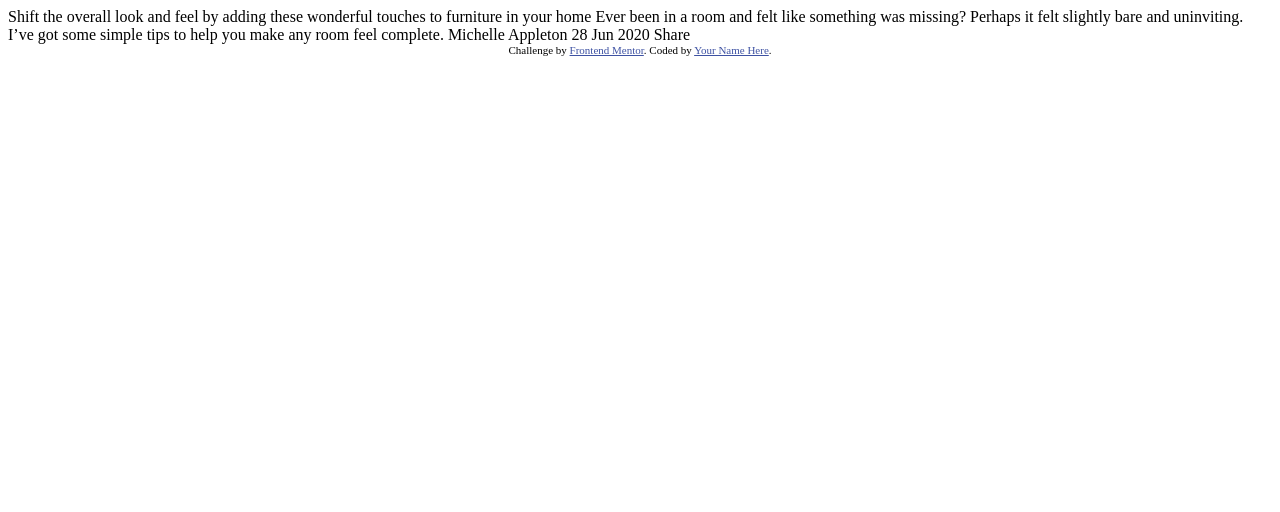
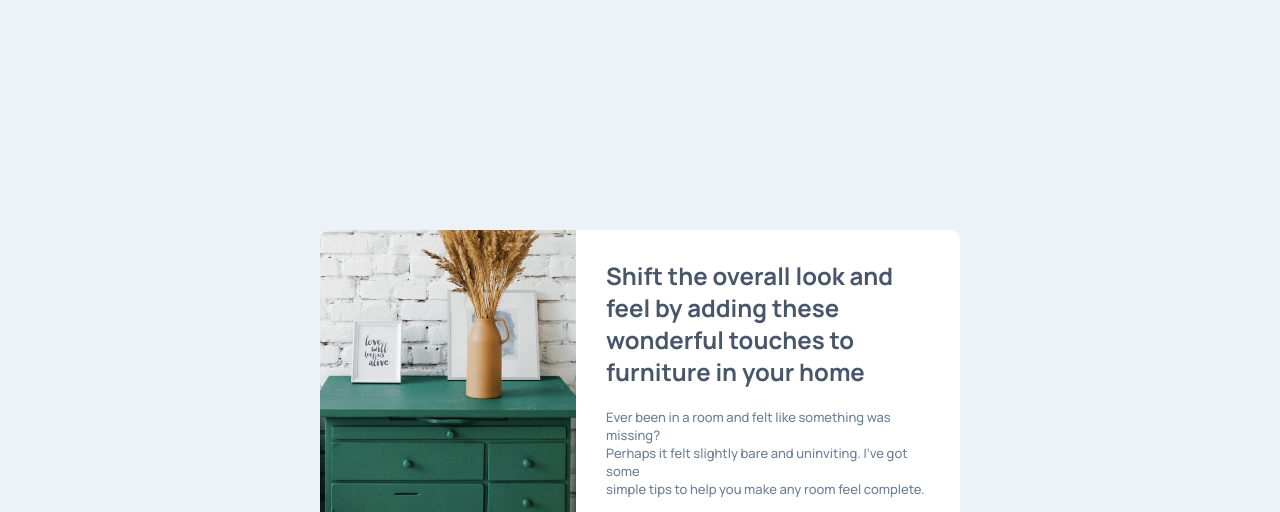
Before and after one commit to alexdicant/fronted-mentor-article-preview-component, a plain HTML site: page index.html in a window 1280 px wide. Shown: the top 512 px of the page. Drawn offline with Linux system fonts and the light colour scheme.

Commit message:
Ajustes iniciales en version desktop.

```diff
--- /dev/null
+++ b/css/main.css
@@ -0,0 +1,80 @@
+:root {
+  --very-dark-grayish-blue: hsl(217, 19%, 35%);
+  --desaturated-dark-dlue: hsl(214, 17%, 51%);
+  --grayish-blue: hsl(212, 23%, 69%);
+  --light-grayish-blue: hsl(210, 46%, 95%);
+}
+
+* {
+  margin: 0;
+  padding: 0;
+  box-sizing: border-box;
+}
+
+body {
+  font-family: 'Manrope', sans-serif;
+  font-size: 13px;
+  font-weight: 500;
+  background-color: var(--light-grayish-blue);
+  color: var(--desaturated-dark-dlue);
+}
+
+h1 {
+  font-size: 1.5rem;
+  font-weight: 700;
+  color: var(--very-dark-grayish-blue);
+  line-height: 2rem;
+}
+
+.container {
+  height: 95vh;
+  display: flex;
+  justify-content: center;
+  align-items: center;
+}
+
+.card {
+  height: 300px;
+  width: 50vw;
+  background-color: white;
+  display: flex;
+  flex-shrink: 0;
+  border-radius: 10px;
+}
+
+.card-picture {
+  background: url(../images/drawers.jpg) no-repeat center/cover;
+  height: 300px;
+  width: 40%;
+  border-radius: 10px 0 0 10px;
+}
+
+.card-info {
+  width: 60%;
+  padding: 30px;
+}
+
+.card-info h1,
+p {
+  padding-bottom: 20px;
+}
+
+.card-info-avatar {
+  display: flex;
+  flex-direction: column;
+}
+
+/* Atribution */
+
+footer {
+  height: 5vh;
+  text-align: center;
+}
+
+.attribution {
+  font-size: 11px;
+  text-align: center;
+}
+.attribution a {
+  color: hsl(228, 45%, 44%);
+}
--- a/index.html
+++ b/index.html
@@ -1,36 +1,51 @@
 <!DOCTYPE html>
 <html lang="en">
   <head>
-  <meta charset="UTF-8">
-  <meta name="viewport" content="width=device-width, initial-scale=1.0"> <!-- displays site properly based on user's device -->
-
-  <link rel="icon" type="image/png" sizes="32x32" href="./images/favicon-32x32.png">
-
+    <meta charset="UTF-8" />
+    <meta name="viewport" content="width=device-width, initial-scale=1.0" />
+    <!-- displays site properly based on user's device -->
+    <link rel="preconnect" href="https://fonts.gstatic.com" />
+    <link
+      href="https://fonts.googleapis.com/css2?family=Manrope:wght@500;700&display=swap"
+      rel="stylesheet"
+    />
+    <link rel="stylesheet" href="css/main.css" />
+    <link
+      rel="icon"
+      type="image/png"
+      sizes="32x32"
+      href="./images/favicon-32x32.png"
+    />
     <title>Frontend Mentor | Article preview component</title>
-
-  <!-- Feel free to remove these styles or customise in your own stylesheet 👍 -->
-  <style>
-    .attribution { font-size: 11px; text-align: center; }
-    .attribution a { color: hsl(228, 45%, 44%); }
-  </style>
   </head>
   <body>
-
-  Shift the overall look and feel by adding these wonderful
-  touches to furniture in your home
-
-  Ever been in a room and felt like something was missing? Perhaps
-  it felt slightly bare and uninviting. I’ve got some simple tips
-  to help you make any room feel complete.
-
-  Michelle Appleton
-  28 Jun 2020
-
-  Share
-
-  <div class="attribution">
-    Challenge by <a href="https://www.frontendmentor.io?ref=challenge" target="_blank">Frontend Mentor</a>.
-    Coded by <a href="#">Your Name Here</a>.
+    <main class="container">
+      <section class="card">
+        <section class="card-picture"></section>
+        <section class="card-info">
+          <h1>
+            Shift the overall look and feel by adding these wonderful touches to
+            furniture in your home
+          </h1>
+          <p>
+            Ever been in a room and felt like something was missing?<br />
+            Perhaps it felt slightly bare and uninviting. I’ve got some<br />
+            simple tips to help you make any room feel complete.
+          </p>
+          <div class="card-info--avatar">
+            <img src="images/avatar-michelle.jpg" alt="Michelle Appletion" />
+            <h3>Michelle Appleton</h3>
+            <h4>28 Jun 2020 Share</h4>
           </div>
+        </section>
+      </section>
+    </main>
+    <footer class="attribution">
+      Challenge by
+      <a href="https://www.frontendmentor.io?ref=challenge" target="_blank"
+        >Frontend Mentor</a
+      >. Coded by
+      <a href="https://alexdicant.com" target="_blank">Alex Dicant</a>.
+    </footer>
   </body>
 </html>
```
Also changed, not shown: 1 other file. Lines whose indentation alone changed are shown as unchanged.
